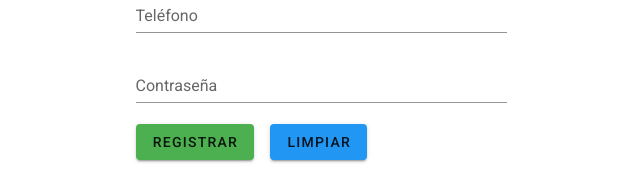
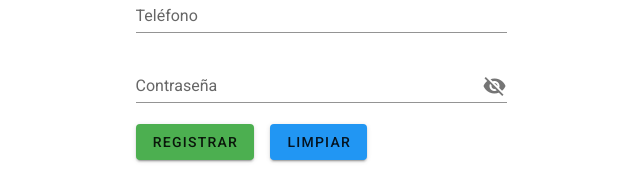
Before and after one commit to sdominguez/vue-practica06-login, a Vue app in the folder frontend/: page /user in a window 1280 px wide. Shown: the part 486-660 px from the top of the page, without its empty margins (319-959 px from the left). Built offline with nearby package versions, Linux system fonts and the light colour scheme; what vue-sweetalert2 would draw is missing.

Commit message:
show and hide password in new user is implemented

```diff
--- a/frontend/src/views/UserView.vue
+++ b/frontend/src/views/UserView.vue
@@ -9,8 +9,11 @@
                     <v-text-field v-model="email" :rules="emailRules" label="Correo" required></v-text-field>
                     <v-text-field v-model="address" :rules="addressRules" label="Dirección" required></v-text-field>
                     <v-text-field v-model="phone" :rules="phoneRules" label="Teléfono" required></v-text-field>
-                    <v-text-field v-model="contrasenia" :rules="passwordRules" label="Contraseña" type="Password"
-                        required></v-text-field>
+                    <v-text-field v-model="contrasenia" :rules="passwordRules"
+                                label="Contraseña" :type="showPassword ? 'text' : 'password'"
+                                :append-icon="showPassword ? 'mdi-eye' : 'mdi-eye-off'"
+                                @click:append="passwordVisibility"
+                                required></v-text-field>
 
                     <v-btn color="green" @click="submitForm">
                         Registrar
@@ -60,6 +63,7 @@ export default {
     data() {
         return {
             isFormValid: false,
+            showPassword: false,
             name: this.nombre,
             user: this.usuario,
             email: this.correo,
@@ -90,6 +94,9 @@ export default {
         };
     },
     methods: {
+        passwordVisibility() {
+            this.showPassword = !this.showPassword;
+        },
         submitForm() {
             if (this.$refs.form.validate()) {
                 axios.post('http://localhost:3000/nuevousuario', {
```
